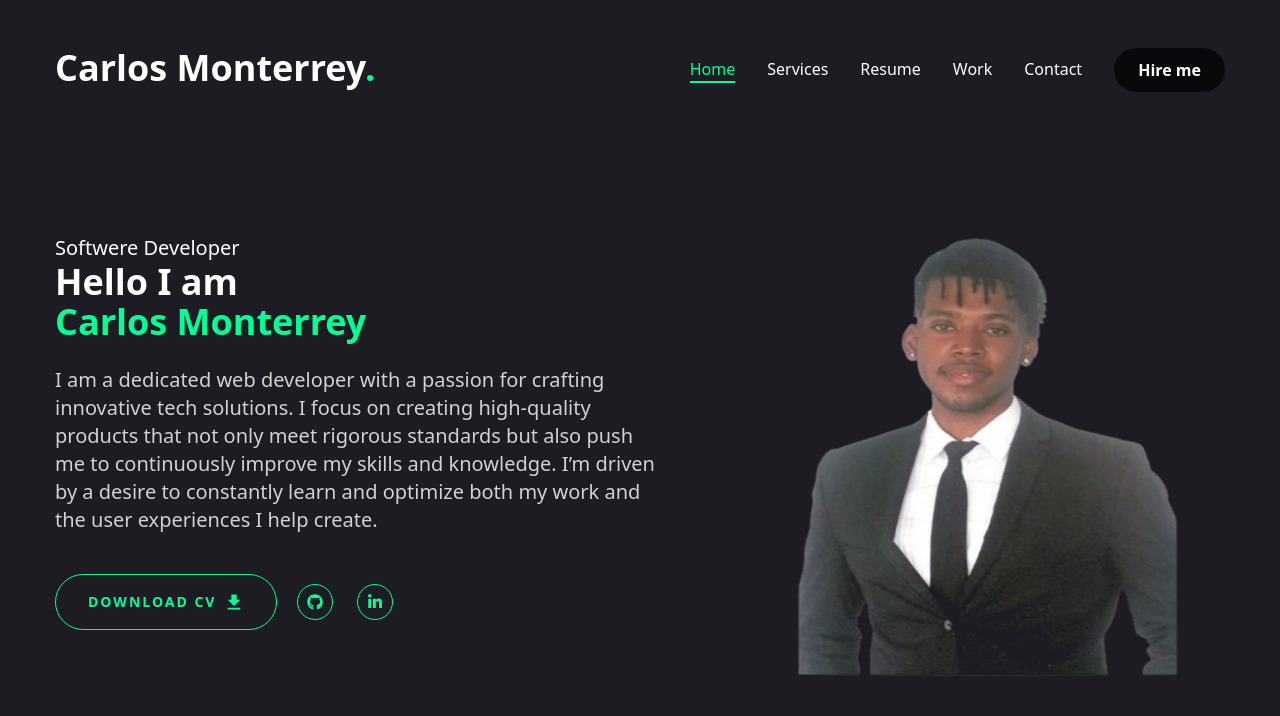
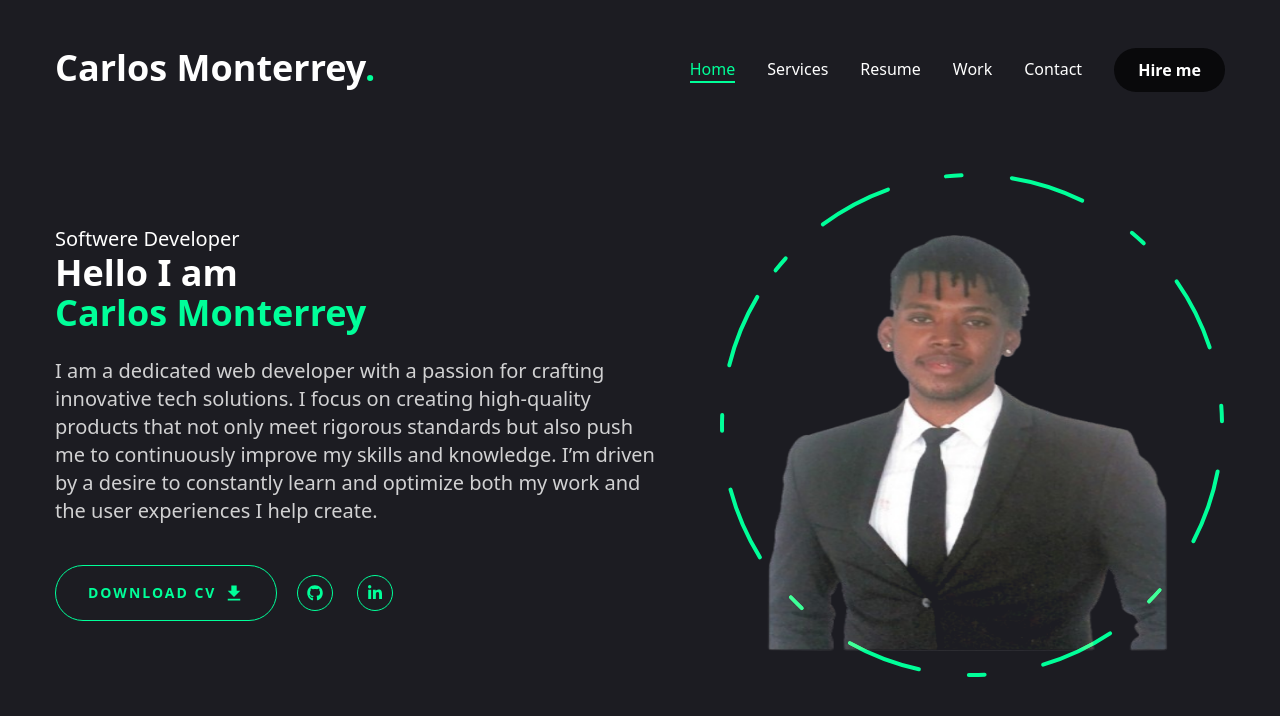
Before and after one commit to carlomonterrey/portafolio, a Next.js app: page / in a window 1280 px wide. Shown: the top 716 px of the page. Built offline with nearby package versions, Linux system fonts and the light colour scheme.

Commit message:
Add animation in the photo component

```diff
--- a/components/Photo.tsx
+++ b/components/Photo.tsx
@@ -1,17 +1,60 @@
+"use client"
 import React from 'react'
 import Image from 'next/image'
+import {  motion } from "framer-motion";
 
 export const Photo = () => {
   return (
     <div className='w-full h-full relative'>
-<div className='w-[298px] h-[300px] xl:w-[474px] xl:h-[524px] rounded-full mix-blend-lighten'>
-<Image
-       alt={''} priority quality={100}
+<motion.div
+initial={{opacity:0}}
+animate={{opacity:1,
+  transition:{delay:2,duration:0.4,ease:'easeIn'}
+}}
+
+
+>
+  <motion.div
+  initial={{opacity:0}}
+  animate={{opacity:1,
+    transition:{delay:2.4,duration:0.4,ease:'easeInOut'}
+  }}
+  className='w-[298px] h-[298px] xl:w-[498px] xl:h-[498px]  mix-blend-lighten absolute'>
+  <Image
+       alt={''}
+        priority
+         quality={100}
         fill className='object-container'
          src={'/assets/perfil.png'}/>
 
+  </motion.div>
+<motion.svg
+className='w-[300px] h-[300px] xl:w-[506px] xl:h-[506px]'
+fill="transparent"
+viewBox="0 0 506 506"
+xmlns="http://www.w3.org/2000/svg">
+  <motion.circle
+  cx="253"
+  cy="253"
+  r="250"
+  stroke="#00ff99"
+  strokeWidth="4"
+  strokeLinecap="round"
+  strokeLinejoin="round"
+  initial={{strokeDasharray:"24 10 0 0"}}
 
-</div>
+  animate={{strokeDasharray:["15 120 25 25","16 25 92 72","4 250 22 22"],rotate:[120,360]}}
+  transition={{
+    duration:20,
+    repeat:Infinity,
+    repeatType:"reverse"
+  }}
+  >
+
+  </motion.circle>
+</motion.svg>
+
+</motion.div>
     </div>
   )
 }
--- a/components/ui/layout.tsx
+++ b/components/ui/layout.tsx
@@ -25,7 +25,6 @@
     <html lang="en">
       <body className={jetbrainsMono.variable}>
         <Header/>
-        <StairTransition/>
 
           <PageTransition>
             <div key={pathname}>{children}</div> {/* Aquí se pasa 'children' correctamente */}
```
